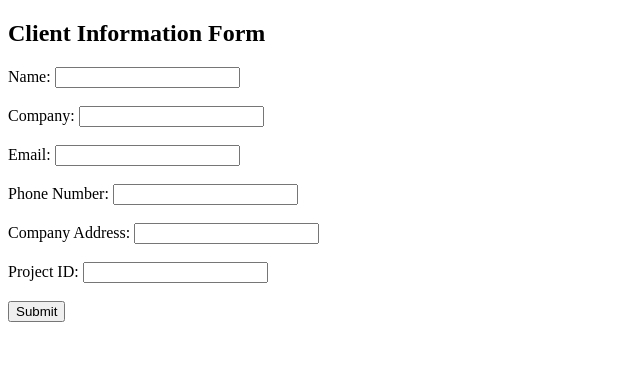
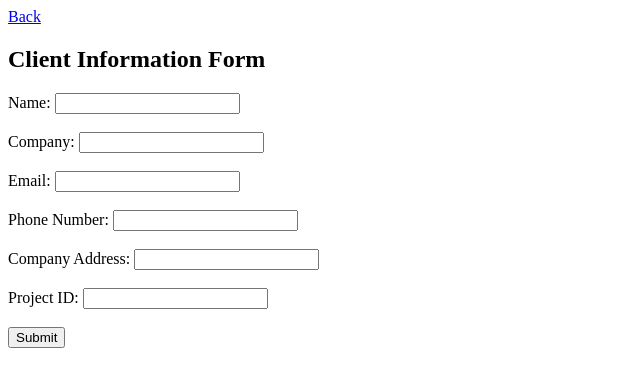
Before and after one commit to Bhekstar007/BiMO, a PHP site: page /clientform.php in a window 1280 px wide. Shown: the top 387 px of the page, without its empty margins (0-640 px from the left). Run offline with PHP 8.4, Linux system fonts and the light colour scheme.

Commit message:
[Bongani]

```diff
--- a/clientform.php
+++ b/clientform.php
@@ -7,6 +7,7 @@
     <title>Client Information Form</title>
 </head>
 <body>
+<a href='display.php'>Back</a>
     <h2>Client Information Form</h2>
     <form action="submit.php" method="POST">
         <label for="name">Name:</label>
```
